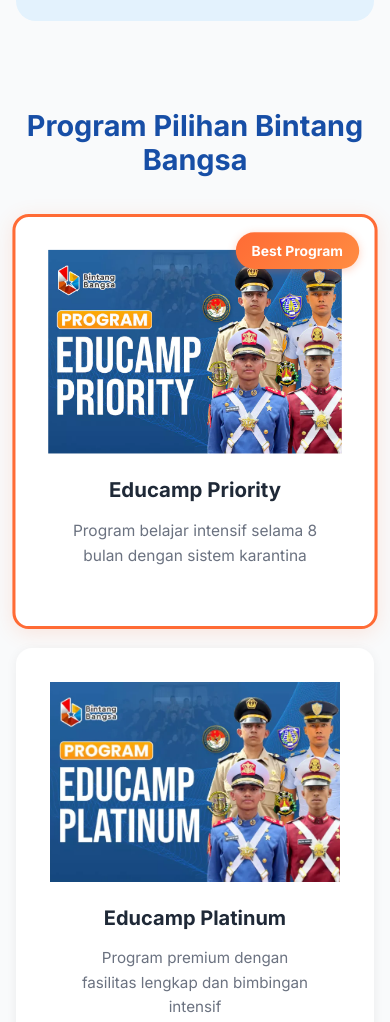
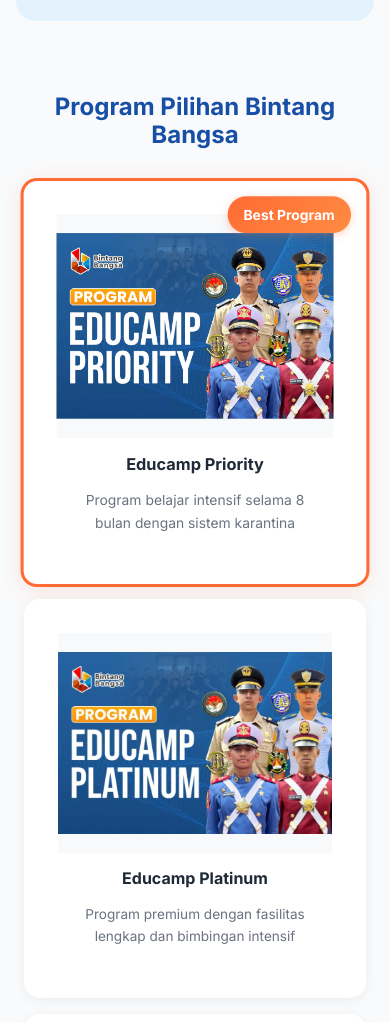
Before and after one commit to yuzurushX/bintangbangsa-test, a plain HTML site: page index.html in a window 390 px wide. Shown: the part 3884-4906 px from the top of the page. Drawn offline with Linux system fonts and the light colour scheme.

Commit message:
Add files via upload

```diff
--- a/css/style.css
+++ b/css/style.css
@@ -911,6 +911,22 @@
   padding: 3rem 0 1rem;
 }
 
+.footer-logo {
+  text-align: left;
+  margin-bottom: 2rem;
+}
+
+.footer-logo-img {
+  height: 60px;
+  width: auto;
+  opacity: 0.9;
+  transition: opacity 0.3s ease;
+}
+
+.footer-logo-img:hover {
+  opacity: 1;
+}
+
 .footer-content {
   display: grid;
   grid-template-columns: repeat(auto-fit, minmax(250px, 1fr));
@@ -1224,6 +1240,10 @@
   }
   .hero-shape1 { width: 120px; }
   .hero-cube { width: 120px; }
+
+  .footer-logo-img {
+    height: 50px;
+  }
 }
 
 /* Small mobile */
@@ -1270,6 +1290,10 @@
   }
   .card-logo-img {
       max-width: 80px;
+  }
+
+  .footer-logo-img {
+    height: 45px;
   }
   .header {
       border-radius: 0 0 12px 12px;
@@ -3140,8 +3164,9 @@
 .program-img {
   width: 100%;
   height: 100%;
-  object-fit: cover;
+  object-fit: contain;
   transition: transform 0.3s ease;
+  background-color: #f8f9fa;
 }
 
 .program-item:hover .program-img {
@@ -3166,14 +3191,86 @@
   margin: 0;
 }
 
+@media (max-width: 1200px) {
+  .program-grid {
+    grid-template-columns: repeat(auto-fit, minmax(300px, 1fr));
+    gap: 1.5rem;
+    padding: 0 1rem;
+  }
+
+  .program-image {
+    height: 220px;
+  }
+}
+
+@media (max-width: 1024px) {
+  .program-grid {
+    grid-template-columns: repeat(auto-fit, minmax(280px, 1fr));
+    gap: 1.5rem;
+  }
+
+  .program-image {
+    height: 200px;
+  }
+}
+
 @media (max-width: 768px) {
   .program-grid {
     grid-template-columns: 1fr;
     gap: 1.5rem;
+    padding: 0 1rem;
   }
 
   .program-item-featured {
     order: -1;
+  }
+
+  .program-image {
+    height: 240px;
+  }
+
+  .program-content {
+    padding: 1.25rem;
+  }
+
+  .program-title {
+    font-size: 1.1rem;
+  }
+
+  .program-desc {
+    font-size: 0.9rem;
+  }
+}
+
+@media (max-width: 480px) {
+  .program-section {
+    padding: 2rem 0;
+  }
+
+  .program-section-title {
+    font-size: 1.5rem;
+    margin-bottom: 2rem;
+  }
+
+  .program-grid {
+    gap: 1rem;
+    padding: 0 0.5rem;
+  }
+
+  .program-image {
+    height: 220px;
+  }
+
+  .program-content {
+    padding: 1rem;
+  }
+
+  .program-title {
+    font-size: 1rem;
+  }
+
+  .program-desc {
+    font-size: 0.85rem;
   }
 }
 /* TESTIMONIAL SECTION */
--- a/index.html
+++ b/index.html
@@ -581,6 +581,9 @@
     <!-- Footer -->
     <footer class="footer">
         <div class="container">
+            <div class="footer-logo">
+                <img src="images/logo.webp" alt="Bintang Bangsa Logo" class="footer-logo-img">
+            </div>
             <div class="footer-content">
                 <div class="footer-section">
                     <h3>Bintang Bangsa Head Office</h3>
@@ -589,11 +592,11 @@
                 <div class="footer-section">
                     <h3>Program Bintang Bangsa</h3>
                     <ul>
-                        <li>Bimbel Akademi TNI</li>
-                        <li>Bimbel Akademi Kepolisian</li>
-                        <li>Bimbel Sekolah Kedinasan</li>
-                        <li>Bimbel SMA Semi Militer</li>
-                        <li>Bimbel Universitas Pertahanan</li>
+                        <li><a href="https://bintangbangsa.com/bimbel-tni/">Bimbel Akademi TNI</a></li>
+                        <li><a href="https://bintangbangsa.com/bimbel-polri/">Bimbel Akademi Kepolisian</a></li>
+                        <li><a href="https://bintangbangsa.com/bimbel-kedinasan/">Bimbel Sekolah Kedinasan</a></li>
+                        <li><a href="https://bintangbangsa.com/sma-semi-militer/">Bimbel SMA Semi Militer</a></li>
+                        <li><a href="https://bintangbangsa.com/universitas-pertahanan/">Bimbel Universitas Pertahanan</a></li>
                     </ul>
                 </div>
                 <div class="footer-section">
```
